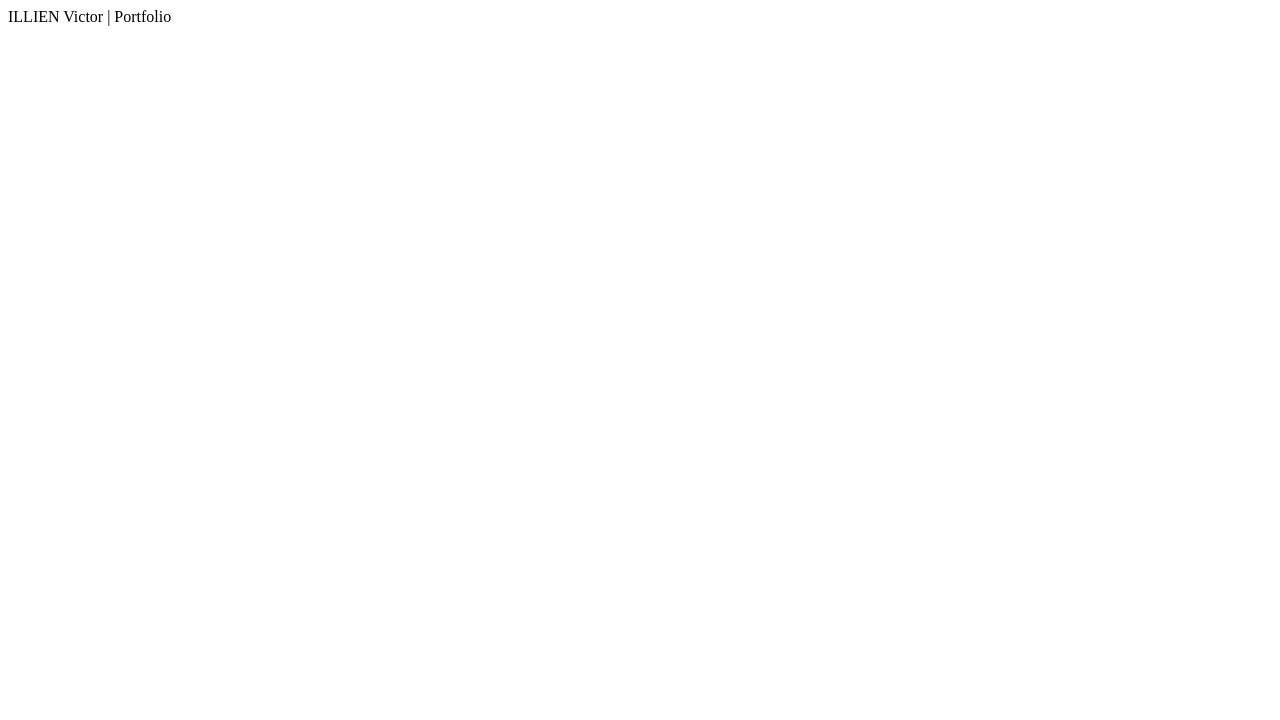
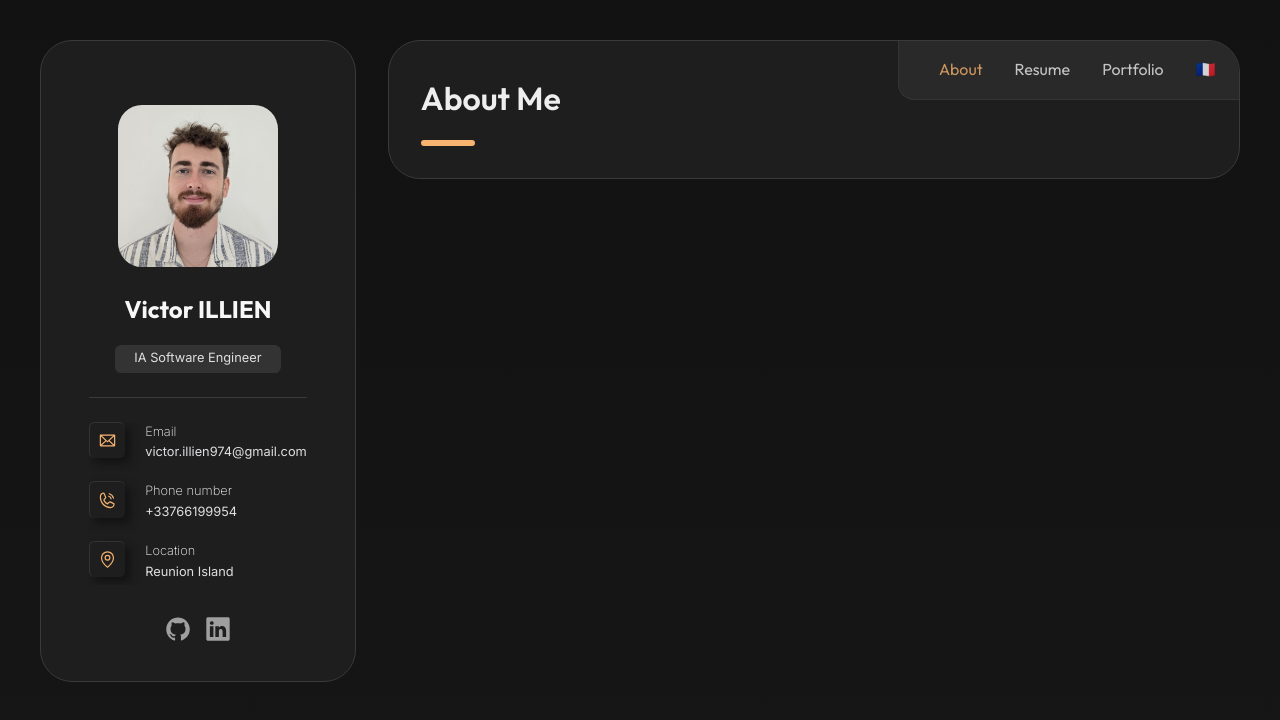
Before and after one commit to Gouderg/website-cv, a plain HTML site: page en/index.html in a window 1280 px wide. Drawn offline with Linux system fonts and the light colour scheme.

Commit message:
add English skeleton

```diff
--- a/en/index.html
+++ b/en/index.html
@@ -1,11 +1,109 @@
 <!DOCTYPE html>
 <html lang="en">
 <head>
+    <!-- Inspiration from https://aakashrajbanshi.com.np/ -->
+    <!-- ILLIEN Victor - 2026 -->
     <meta charset="UTF-8">
     <meta name="viewport" content="width=device-width, initial-scale=1.0">
     <title>ILLIEN Victor | Portfolio</title>
+
+    <link rel="stylesheet" href="../src/styles/base.css">
+    <link rel="stylesheet" href="../src/styles/main.css">
+    <link rel="stylesheet" href="../src/styles/side.css">
+    <link rel="stylesheet" href="../src/styles/header.css">
+    <link rel="stylesheet" href="../src/styles/resume.css">
+    <link rel="stylesheet" href="../src/styles/about.css">
+
+
+    <script src="../src/js/header.js" defer></script>
 </head>
 <body>
-    ILLIEN Victor | Portfolio
+    <section class="side">
+        <div class="side-photo-container">
+            <img class="side-photo" src="../public/photo_profil.jpeg" alt="Photo de profil">
+        </div>
+
+        <div class="side-info-container">
+            <span class="side-name">Victor ILLIEN</span>
+            <span class="side-job">IA Software Engineer</span>
+        </div>
+
+        <hr class="side-separation" />
+
+        <div class="side-contacts">
+            <div class="side-email">
+                <div>
+                    <img class="side-contacts-icon" src="../public/icons/envelope.svg" alt="Mail Icon">
+                </div>
+                <div class="side-contact-container">
+                    <span class="side-contact-header">Email</span>
+                    <a class="side-contacts-text" target="_blank" href="mailto:victor.illien974@gmail.com">victor.illien974@gmail.com</a>
+                </div>
+            </div>
+
+            <div class="side-phone">
+                <div>
+                    <img class="side-contacts-icon" src="../public/icons/phone-call.svg" alt="Phone Icon">
+                </div>
+                <div class="side-contact-container">
+                    <span class="side-contact-header">Phone number</span>
+                    <a class="side-contacts-text" href="tel:+33766199954" target="_blank">+33766199954</a>
+                </div>
+            </div>
+
+            <div class="side-location">
+                <div>
+                    <img class="side-contacts-icon" src="../public/icons/map-pin.svg" alt="Map Icon">
+                </div>
+                <div class="side-contact-container">
+                    <span class="side-contact-header">Location</span>
+                    <a class="side-contacts-text" href="https://www.google.com/maps/place/SaintDenis,+Reunion" target="_blank">Reunion Island</a>
+                </div>
+
+            </div>
+        </div>
+
+        <div class="side-container-icons">
+            <a href="http://github.com/Gouderg" target="_blank">
+                <img src="../public/icons/github.svg" alt="Github Icon">
+            </a>
+            <a href="http://github.com/Gouderg" target="_blank">
+                <img src="../public/icons/brand-linkedin.svg" alt="LinkedIn Icon">
+            </a>
+        </div>
+    </section>
+    <section class="main-section">
+        <div class="main-header">
+            <ul class="main-header-ul">
+                <li id="about_header" class="main-header-li">About</li>
+                <li id="resume_header" class="main-header-li">Resume</li>
+                <li id="portfolio_header" class="main-header-li">Portfolio</li>
+                <li class="main-header-li"><a href="../fr/index.html">🇫🇷</a></li>
+            </ul>
+        </div>
+
+        <section id="about" class="section-container">
+            <div class="main-section-header">
+                <span class="main-section-title">About Me</span>
+                <hr class="main-section-separation">
+            </div>
+          </section>
+
+        <section id="resume" class="section-container">
+            <div class="main-section-header">
+                <span class="main-section-title">Resume</span>
+                <hr class="main-section-separation">
+            </div>
+        </section>
+
+        <section id="portfolio" class="section-container">
+            <div class="main-section-header">
+                <span class="main-section-title">Portfolio</span>
+                <hr class="main-section-separation">
+            </div>
+        </section>
+
+
+    </section>
 </body>
 </html>
--- a/src/js/header.js
+++ b/src/js/header.js
@@ -8,8 +8,8 @@ const about_header = document.getElementById("about_header");
 const resume_header = document.getElementById("resume_header");
 const folio_header = document.getElementById("portfolio_header");
 
-resume_header.style.setProperty("color", "var(--orange-100)");
-about_section.style.setProperty("display", "none");
+about_header.style.setProperty("color", "var(--orange-100)");
+resume_section.style.setProperty("display", "none");
 folio_section.style.setProperty("display", "none");
 
 about_header.addEventListener('click', () => {
--- /dev/null
+++ b/src/styles/about.css
@@ -0,0 +1,7 @@
+.about-title {
+    font-weight: 600;
+    font-size: x-large;
+    font-family: 'Outfit';
+    color: var(--white-600);
+    margin: 1em;
+}
--- a/src/styles/header.css
+++ b/src/styles/header.css
@@ -23,10 +23,13 @@
 
 
 .main-header-li {
-    cursor: pointer;
     color: var(--white-600);
 }
 
+.main-header-li:hover {
+    cursor: pointer;
+    color: var(--orange-100) !important ;
+}
 
 
 @media (max-width: 1024px) {
```
Also changed, not shown: fr/index.html (+5 -0 lines).
